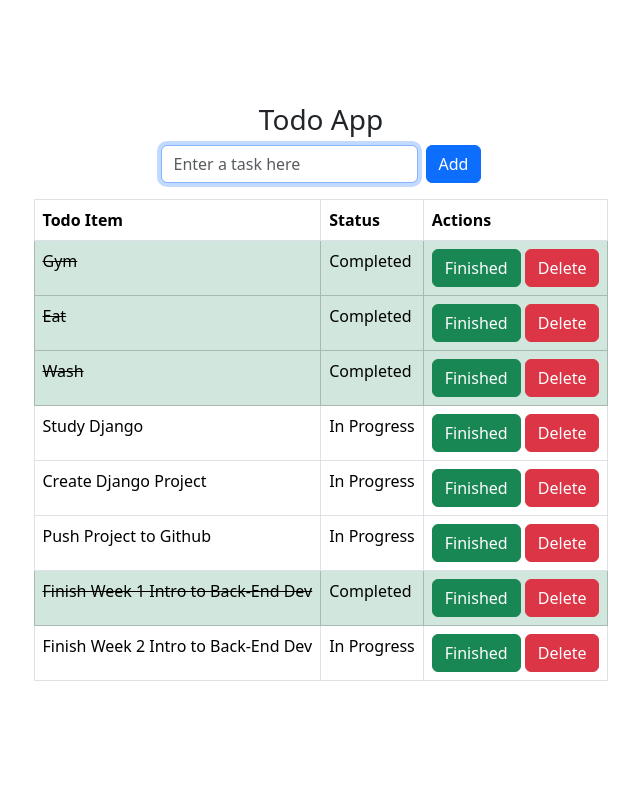
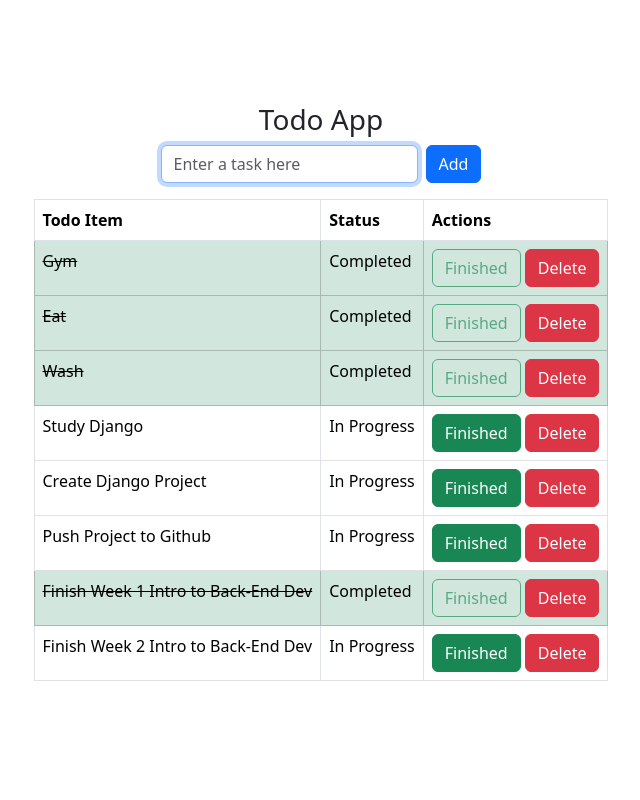
Before and after one commit to ethandiedericks/django_todo, a Django app: page / in a window 1280 px wide. Shown: the whole page, without its empty margins (319-959 px from the left). Run offline with Django 4.2, Linux system fonts and the light colour scheme; data comes from the database, SQL or seed files in the repository; both versions use the stored data as it was after the commit.

Commit message:
added more styling and centered content div

```diff
--- a/todo_app/templates/todo_app/base.html
+++ b/todo_app/templates/todo_app/base.html
@@ -13,11 +13,14 @@
     <link href="https://cdn.jsdelivr.net/npm/bootstrap@5.3.2/dist/css/bootstrap.min.css" rel="stylesheet" integrity="sha384-T3c6CoIi6uLrA9TneNEoa7RxnatzjcDSCmG1MXxSR1GAsXEV/Dwwykc2MPK8M2HN" crossorigin="anonymous">
     <!-- custom css link -->
     <link href="{% static 'todo_app/css/my_css.css' %}" rel="stylesheet">
+
     <style>
-        .container{
+        .container-fluid{
             height: 100vh;
             width: 100%;
+
         }
+
         /* #sub-container{
             border: 2px solid blue;
         } */
--- a/todo_app/templates/todo_app/index.html
+++ b/todo_app/templates/todo_app/index.html
@@ -6,7 +6,7 @@
 {% endblock %}
 
 {% block content %}
-    <div class="container d-flex align-items-center justify-content-center flex-column overflow-auto position-relative" id="container" >
+    <div class="container-fluid d-flex align-items-center justify-content-center flex-column overflow-auto position-relative" id="container" >
 
         <div class="sub-container d-flex align-items-center  flex-column overflow-auto top-50 " id="sub-container">
 
@@ -42,8 +42,8 @@
                                 <td class="striker"> {{ task.title }}</td>
                                 <td> Completed </td>
                                 <td>
-                                    <a class="btns" href="{% url 'updateTask' task.id %}" >
-                                        <button class="btn btn-success">
+                                    <a class="btns " href="{% url 'updateTask' task.id %}" >
+                                        <button class="btn disabled btn-outline-success">
                                             Finished
                                         </button>
                                     </a>
```
Also changed, not shown: db.sqlite3, todo_app/static/todo_app/img/todo.jpeg (added).
